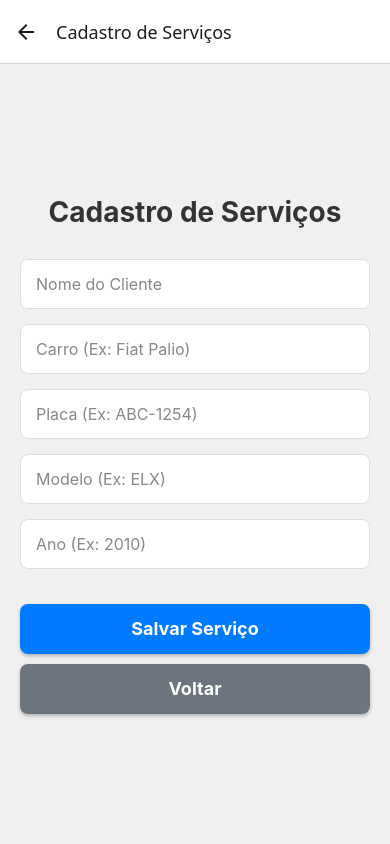
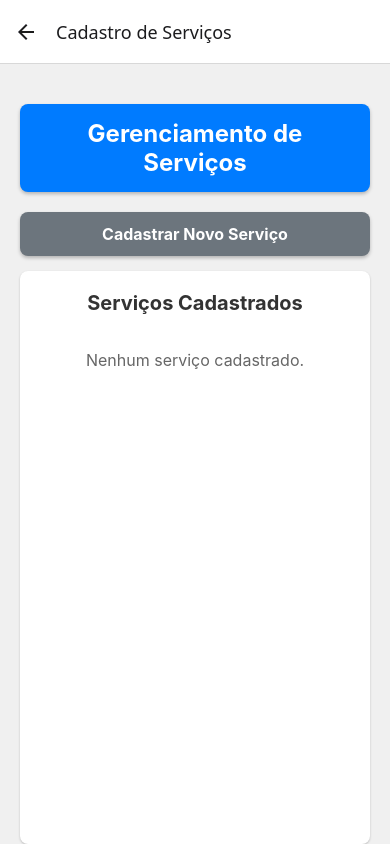
Before and after one commit to Tithania/MecanicoAPP, a React Native app: screen /Servicos in a window 390 px wide. Built offline with nearby package versions, Linux system fonts and the light colour scheme.

Commit message:
feito ajuste na aba de serviços, seguindo o exemplo do estoque com a lista abaixo do cadastro, e adicionado icone ao aplicativo

```diff
--- a/App.tsx
+++ b/App.tsx
@@ -9,7 +9,6 @@ import LoginScreen from './src/screens/LoginScreen';
 import Dashboard from './src/screens/Dashboard';
 import CadastroClient from './src/screens/CadastroClient';
 import Servicos from './src/screens/Servicos';
-import Estoque from './src/screens/Estoque';
 import EstoqueScreen from './src/screens/Estoque';
 
 // Cria uma instância do Stack Navigator.
--- a/src/screens/Servicos.tsx
+++ b/src/screens/Servicos.tsx
@@ -1,4 +1,6 @@
-import React, { useState } from 'react';
+// src/screens/Servicos.tsx
+
+import React, { useState, useEffect } from 'react';
 import {
   View,
   Text,
@@ -7,29 +9,58 @@ import {
   StyleSheet,
   Alert,
   SafeAreaView,
-  ScrollView, // Para permitir rolagem se o conteúdo for grande
+  FlatList, // Usaremos FlatList para a lista de serviços
+  KeyboardAvoidingView, // Para ajustar o layout com o teclado
+  Platform, // Para verificar a plataforma
 } from 'react-native';
-import { useNavigation, NavigationProp } from '@react-navigation/native';
-import { addServico } from '../database/asyncStorage'; // Importa a função para adicionar serviço
+import { useNavigation } from '@react-navigation/native';
+import { NativeStackNavigationProp } from '@react-navigation/native-stack';
+// VVVVVVVVVVVVVVVVVVVVVVVVVVVVVVVVVVVVVVVVVVVVVVVVVVVVVVVVVVVVVVVVVVVVVVVVVVVVVVVVVVVVVVVVVVVVVVVVVVVVVVVVVVVVVVVVVVVVVVVVVVVV
+// ALTERAÇÃO: Importa a interface 'Servico' explicitamente como um tipo.
+import { addServico, getServicos, deleteServico, type Servicos } from '../database/asyncStorage'; // Importa funções e interface de serviço
+// ^^^^^^^^^^^^^^^^^^^^^^^^^^^^^^^^^^^^^^^^^^^^^^^^^^^^^^^^^^^^^^^^^^^^^^^^^^^^^^^^^^^^^^^^^^^^^^^^^^^^^^^^^^^^^^^^^^^^^^
 
 // Define os tipos de parâmetros para as rotas do seu Stack Navigator
 type RootStackParamList = {
   Login: undefined;
   Dashboard: undefined;
   CadastroClient: undefined;
-  Servicos: undefined; // Adiciona a rota de Cadastro de Serviços
-  // Adicione outras rotas aqui se tiver mais telas
+  Servicos: undefined; // Rota para esta tela (agora com tudo)
+  Estoque: undefined;
 };
 
-export default function Servicos() { // Nome do componente atualizado
-  const navigation = useNavigation<NavigationProp<RootStackParamList>>();
+export default function Servicos() {
+  const navigation = useNavigation<NativeStackNavigationProp<RootStackParamList>>();
 
-  // Estados para os campos do formulário de serviço
+  // Estados para o formulário de cadastro de serviço
   const [nomeCliente, setNomeCliente] = useState<string>('');
   const [carro, setCarro] = useState<string>('');
   const [placa, setPlaca] = useState<string>('');
   const [modelo, setModelo] = useState<string>('');
   const [ano, setAno] = useState<string>('');
+
+  // Estado para a lista de serviços cadastrados
+  const [servicos, setServicos] = useState<Servicos[]>([]);
+
+  // Estado: Controla a visibilidade do formulário de adição/cadastrok
+  const [showAddForm, setShowAddForm] = useState<boolean>(false);
+
+  // Efeito para carregar os serviços quando a tela é montada ou focada
+  useEffect(() => {
+    const unsubscribe = navigation.addListener('focus', () => {
+      loadServicos(); // Recarrega os serviços sempre que a tela for focada
+    });
+    loadServicos(); // Carrega na montagem inicial
+    return unsubscribe; // Limpa o listener ao desmontar
+  }, [navigation]);
+
+  /**
+   * Carrega a lista de serviços do AsyncStorage e atualiza o estado.
+   */
+  const loadServicos = async () => {
+    const fetchedServicos = await getServicos();
+    setServicos(fetchedServicos);
+  };
 
   /**
    * Lida com o salvamento de um novo serviço.
@@ -43,7 +74,6 @@ export default function Servicos() { // Nome do componente atualizado
     }
 
     try {
-      // Chama a função para adicionar o serviço ao AsyncStorage
       await addServico(nomeCliente, carro, placa, modelo, ano);
       Alert.alert('Sucesso', 'Serviço cadastrado com sucesso!');
       // Limpa os campos após o cadastro
@@ -52,24 +82,76 @@ export default function Servicos() { // Nome do componente atualizado
       setPlaca('');
       setModelo('');
       setAno('');
-      // Opcional: navegar de volta para o Dashboard ou para uma lista de serviços
-      navigation.goBack(); // Volta para a tela anterior (Dashboard)
+      loadServicos(); // Recarrega a lista de serviços para mostrar o novo serviço
+      setShowAddForm(false); // Oculta o formulário após adicionar
     } catch (error) {
       console.error('Erro ao salvar serviço:', error);
       Alert.alert('Erro', 'Não foi possível cadastrar o serviço.');
     }
   };
 
+  /**
+   * Lida com a exclusão de um serviço.
+   * Exibe uma confirmação antes de deletar e recarrega a lista.
+   * @param id O ID do serviço a ser deletado.
+   */
+  const handleDeleteServico = async (id: string) => {
+    Alert.alert(
+      'Confirmar Exclusão',
+      'Tem certeza que deseja excluir este serviço?',
+      [
+        { text: 'Cancelar', style: 'cancel' },
+        {
+          text: 'Excluir',
+          onPress: async () => {
+            try {
+              await deleteServico(id);
+              Alert.alert('Sucesso', 'Serviço excluído!');
+              loadServicos(); // Recarrega a lista de serviços após deletar
+            } catch (err) {
+              console.error('Erro ao deletar serviço:', err);
+              Alert.alert('Erro', 'Não foi possível excluir o serviço.');
+            }
+          },
+        },
+      ]
+    );
+  };
+
+  // Função para formatar a data para exibição
+  const formatDate = (isoString: string) => {
+    const date = new Date(isoString);
+    return date.toLocaleDateString('pt-BR'); // Formato DD/MM/AAAA
+  };
+
   return (
     <SafeAreaView style={styles.container}>
-      <ScrollView contentContainerStyle={styles.scrollContent}>
-        <Text style={styles.title}>Cadastro de Serviços</Text>
+      <KeyboardAvoidingView
+        style={styles.keyboardAvoidingView}
+        behavior={Platform.OS === 'ios' ? 'padding' : 'height'}
+      >
+        <View style={styles.header}>
+          <Text style={styles.title}>Gerenciamento de Serviços</Text>
+        </View>
 
+        {/* Botão para alternar a visibilidade do formulário de cadastro */}
+        <TouchableOpacity
+          style={styles.toggleFormButton}
+          onPress={() => setShowAddForm(!showAddForm)}
+        >
+          <Text style={styles.toggleFormButtonText}>
+            {showAddForm ? 'Ocultar Formulário de Cadastro' : 'Cadastrar Novo Serviço'}
+          </Text>
+        </TouchableOpacity>
+
+        {/* Formulário de Cadastro de Serviço (ocultável) */}
+        {showAddForm && (
+          <View style={styles.formContainer}>
+            <Text style={styles.formTitle}>Cadastrar Novo Serviço</Text>
             <TextInput
               style={styles.input}
               placeholder="Nome do Cliente"
               placeholderTextColor="#888"
-
               value={nomeCliente}
               onChangeText={setNomeCliente}
             />
@@ -82,11 +164,11 @@ export default function Servicos() { // Nome do componente atualizado
             />
             <TextInput
               style={styles.input}
-          placeholder="Placa (Ex: ABC-1254)"
+              placeholder="Placa (Ex: ABC-1234)"
               placeholderTextColor="#888"
               value={placa}
               onChangeText={setPlaca}
-          autoCapitalize="characters" // Capitaliza letras para placas
+              autoCapitalize="characters"
             />
             <TextInput
               style={styles.input}
@@ -101,18 +183,46 @@ export default function Servicos() { // Nome do componente atualizado
               placeholderTextColor="#888"
               value={ano}
               onChangeText={setAno}
-          keyboardType="numeric" // Teclado numérico para o ano
-          maxLength={4} // Limita o ano a 4 dígitos
+              keyboardType="numeric"
+              maxLength={4}
             />
-
             <TouchableOpacity style={styles.saveButton} onPress={handleSaveService}>
               <Text style={styles.buttonText}>Salvar Serviço</Text>
             </TouchableOpacity>
+          </View>
+        )}
 
-        <TouchableOpacity style={styles.backButton} onPress={() => navigation.goBack()}>
-          <Text style={styles.buttonText}>Voltar</Text>
+        {/* Lista de Serviços Cadastrados */}
+        <View style={styles.listContainer}>
+          <Text style={styles.listTitle}>Serviços Cadastrados</Text>
+          {servicos.length === 0 ? (
+            <Text style={styles.noItemsText}>Nenhum serviço cadastrado.</Text>
+          ) : (
+            <FlatList
+              data={servicos}
+              keyExtractor={item => item.id}
+              renderItem={({ item }) => (
+                <View style={styles.serviceCard}>
+                  <View style={styles.serviceDetails}>
+                    <Text style={styles.serviceClientName}>Cliente: {item.nomeCliente}</Text>
+                    <Text style={styles.serviceInfo}>Carro: {item.carro} ({item.modelo})</Text>
+                    <Text style={styles.serviceInfo}>Placa: {item.placa}</Text>
+                    <Text style={styles.serviceInfo}>Ano: {item.ano}</Text>
+                    <Text style={styles.serviceDate}>Cadastrado em: {formatDate(item.dataCadastro)}</Text>
+                  </View>
+                  <TouchableOpacity
+                    style={styles.deleteButton}
+                    onPress={() => handleDeleteServico(item.id)}
+                  >
+                    <Text style={styles.deleteButtonText}>X</Text>
                   </TouchableOpacity>
-      </ScrollView>
+                </View>
+              )}
+              contentContainerStyle={servicos.length > 0 ? { paddingBottom: 20 } : {}}
+            />
+          )}
+        </View>
+      </KeyboardAvoidingView>
     </SafeAreaView>
   );
 }
@@ -121,21 +231,68 @@ const styles = StyleSheet.create({
   container: {
     flex: 1,
     backgroundColor: '#f0f0f0',
+    paddingTop: 40,
   },
-  scrollContent: {
-    flexGrow: 1,
-    justifyContent: 'center',
+  keyboardAvoidingView: {
+    flex: 1,
+  },
+  header: {
+    backgroundColor: '#007bff',
+    padding: 15,
     alignItems: 'center',
-    padding: 20,
+    borderRadius: 8,
+    marginHorizontal: 20,
+    marginBottom: 20,
+    shadowColor: '#000',
+    shadowOffset: { width: 0, height: 2 },
+    shadowOpacity: 0.25,
+    shadowRadius: 3.84,
+    elevation: 5,
   },
   title: {
-    fontSize: 28,
+    fontSize: 24,
     fontWeight: 'bold',
-    marginBottom: 30,
+    color: '#fff',
+    textAlign: 'center',
+  },
+  toggleFormButton: {
+    backgroundColor: '#6c757d', // Cor cinza para o botão de alternar
+    padding: 12,
+    borderRadius: 8,
+    alignItems: 'center',
+    marginHorizontal: 20,
+    marginBottom: 15,
+    shadowColor: '#000',
+    shadowOffset: { width: 0, height: 2 },
+    shadowOpacity: 0.25,
+    shadowRadius: 3.84,
+    elevation: 5,
+  },
+  toggleFormButtonText: {
+    color: '#fff',
+    fontSize: 16,
+    fontWeight: 'bold',
+  },
+  formContainer: {
+    backgroundColor: '#fff',
+    marginHorizontal: 20,
+    padding: 20,
+    borderRadius: 8,
+    marginBottom: 20,
+    shadowColor: '#000',
+    shadowOffset: { width: 0, height: 1 },
+    shadowOpacity: 0.22,
+    shadowRadius: 2.22,
+    elevation: 3,
+  },
+  formTitle: {
+    fontSize: 20,
+    fontWeight: 'bold',
+    marginBottom: 15,
     color: '#333',
+    textAlign: 'center',
   },
   input: {
-    width: '100%',
     height: 50,
     backgroundColor: '#fff',
     borderRadius: 8,
@@ -148,25 +305,11 @@ const styles = StyleSheet.create({
   saveButton: {
     width: '100%',
     height: 50,
-    backgroundColor: '#007bff',
+    backgroundColor: '#007bff', // Azul para salvar
     borderRadius: 8,
     justifyContent: 'center',
     alignItems: 'center',
     marginTop: 20,
-    shadowColor: '#000',
-    shadowOffset: { width: 0, height: 2 },
-    shadowOpacity: 0.25,
-    shadowRadius: 3.84,
-    elevation: 5,
-  },
-  backButton: {
-    width: '100%',
-    height: 50,
-    backgroundColor: '#6c757d', // Cor cinza para o botão de voltar
-    borderRadius: 8,
-    justifyContent: 'center',
-    alignItems: 'center',
-    marginTop: 10,
     shadowColor: '#000',
     shadowOffset: { width: 0, height: 2 },
     shadowOpacity: 0.25,
@@ -178,4 +321,73 @@ const styles = StyleSheet.create({
     fontSize: 18,
     fontWeight: 'bold',
   },
+  listContainer: {
+    backgroundColor: '#fff',
+    marginHorizontal: 20,
+    padding: 20,
+    borderRadius: 8,
+    shadowColor: '#000',
+    shadowOffset: { width: 0, height: 1 },
+    shadowOpacity: 0.22,
+    shadowRadius: 2.22,
+    elevation: 3,
+    flex: 1, // Permite que a lista ocupe o restante do espaço
+  },
+  listTitle: {
+    fontSize: 20,
+    fontWeight: 'bold',
+    marginBottom: 15,
+    color: '#333',
+    textAlign: 'center',
+  },
+  noItemsText: {
+    textAlign: 'center',
+    marginTop: 20,
+    fontSize: 16,
+    color: '#666',
+  },
+  serviceCard: {
+    flexDirection: 'row',
+    justifyContent: 'space-between',
+    alignItems: 'center',
+    backgroundColor: '#f8f9fa',
+    padding: 15,
+    borderRadius: 8,
+    marginBottom: 10,
+    borderWidth: 1,
+    borderColor: '#eee',
+  },
+  serviceDetails: {
+    flex: 1,
+  },
+  serviceClientName: {
+    fontSize: 18,
+    fontWeight: 'bold',
+    color: '#333',
+    marginBottom: 5,
+  },
+  serviceInfo: {
+    fontSize: 14,
+    color: '#555',
+  },
+  serviceDate: {
+    fontSize: 12,
+    color: '#888',
+    marginTop: 5,
+    fontStyle: 'italic',
+  },
+  deleteButton: {
+    backgroundColor: '#dc3545',
+    width: 30,
+    height: 30,
+    borderRadius: 15,
+    justifyContent: 'center',
+    alignItems: 'center',
+    marginLeft: 10,
+  },
+  deleteButtonText: {
+    color: '#fff',
+    fontWeight: 'bold',
+    fontSize: 16,
+  },
 });
```
Also changed, not shown: app.json (+4 -4 lines), assets/mecanic.png (added). Lines whose indentation alone changed are shown as unchanged.
